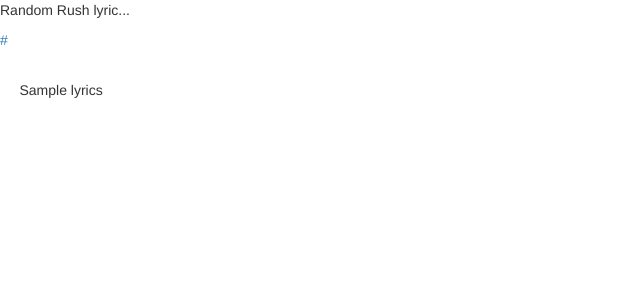
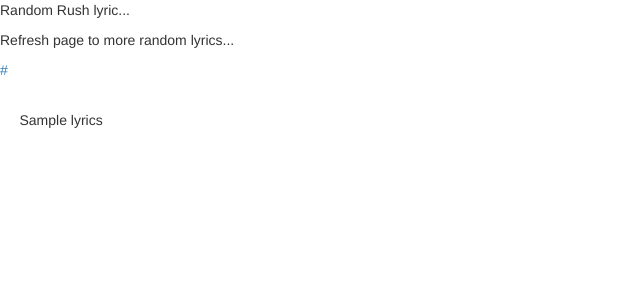
Before and after one commit to vishwanath79/RandomRushLyrics, a Flask app: template templates/index.html in a window 1280 px wide. Shown: the top 300 px of the page, without its empty margins (0-640 px from the left). Run offline with Flask 2, Linux system fonts and the light colour scheme; the template is opened without the code that fills it: most values are stand-ins (such as "Sample title", 1, 10 or a date in 2020); some libraries are stand-ins or nearby versions.

Commit message:
refresh page

```diff
--- a/templates/index.html
+++ b/templates/index.html
@@ -21,7 +21,9 @@
 <p>Random Rush lyric...</p>
 <p></p>
 
+<p> Refresh page to more random lyrics...</p>
 
+<p></p>
 <a href="{{loneurl}}">  <p> {{loneurl}} </p>   </a>
 
 <p style="white-space: pre-wrap">
```
Lines whose indentation alone changed are shown as unchanged.
